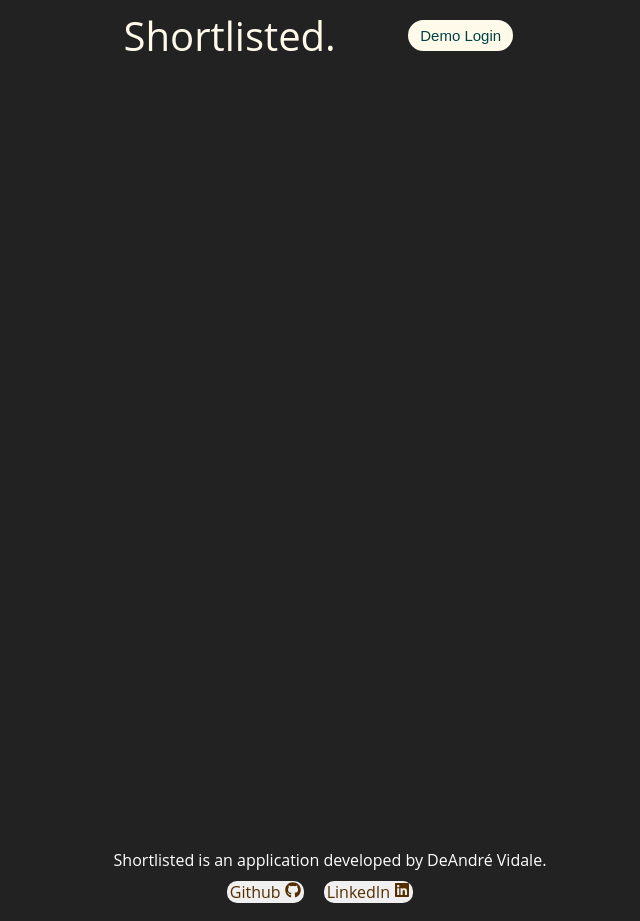
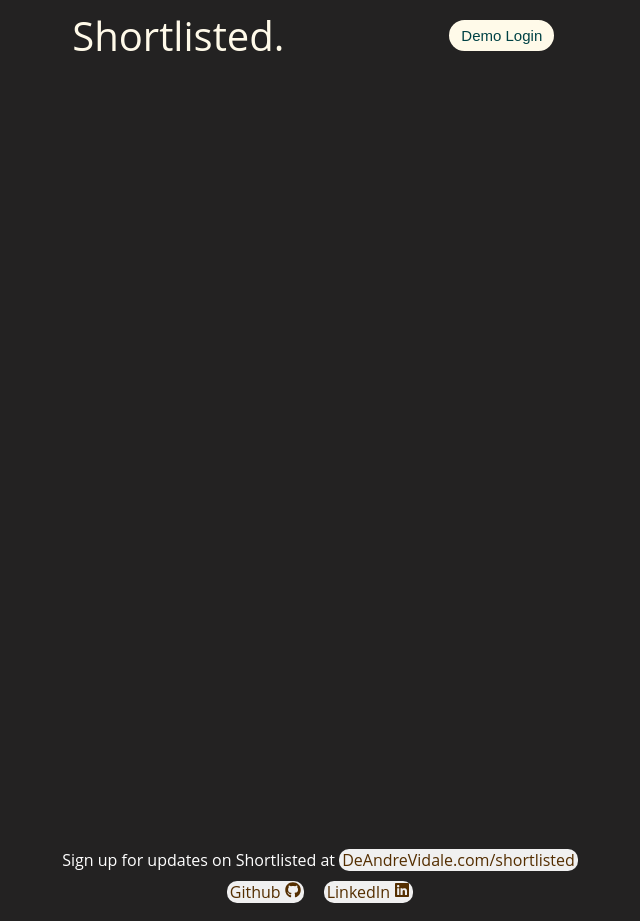
Before and after one commit to dvidale/shortlisted, a React (Vite) app in the folder react-vite/: page / in a window 1280 px wide. Shown: the whole page, without its empty margins (310-950 px from the left). Built offline with nearby package versions, Linux system fonts and the light colour scheme; no server answers.

Commit message:
added footer with mailing list link to mobile and desktop

```diff
--- a/react-vite/src/components/Footer/Footer.jsx
+++ b/react-vite/src/components/Footer/Footer.jsx
@@ -9,7 +9,7 @@ function Footer(){
         <>
         <div className='footer-wrapper'>
 
-        <p className='footer'>Shortlisted is an application developed by DeAndré Vidale.
+        <p className='footer'>Sign up for updates on Shortlisted at <a href="https://deandrevidale.com/shortlisted">DeAndreVidale.com/shortlisted</a>
         </p>
         <div className='footer'>
 
--- a/react-vite/src/router/Layout.jsx
+++ b/react-vite/src/router/Layout.jsx
@@ -35,9 +35,8 @@ export default function Layout() {
         <div id='app-views-container'>
         {isLoaded && <Outlet />}
         </div>
-        {!isTabletOrMobile &&
         <Footer/>
-        }
+
 
 
         <Modal />
```
